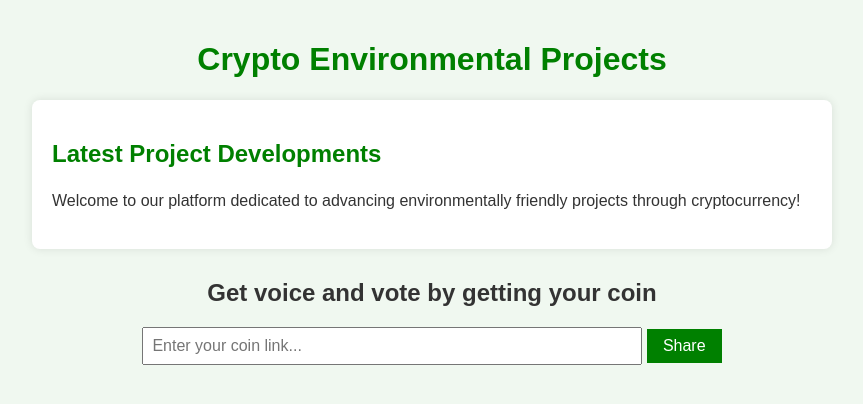
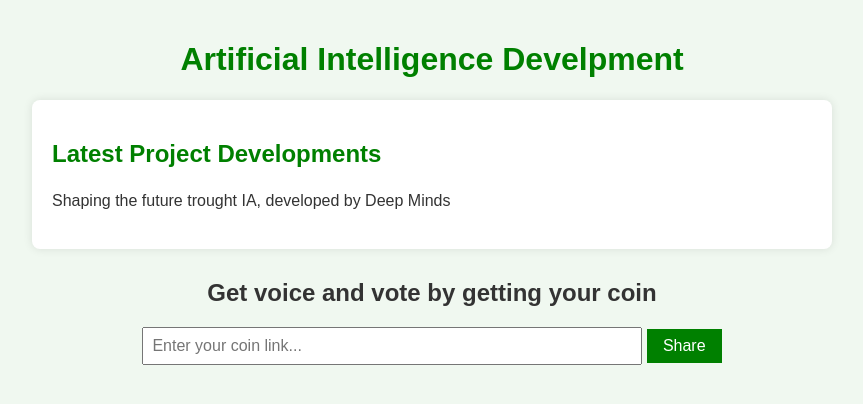
Before and after one commit to vsarubbi/Vlent, a plain HTML site: page index.html in a window 1280 px wide. Shown: the whole page, without its empty margins (208-1071 px from the left). Drawn offline with Linux system fonts and the light colour scheme.

Commit message:
Update index.html

```diff
--- a/index.html
+++ b/index.html
@@ -62,14 +62,14 @@
 
 <body>
   <header>
-    <h1>Crypto Environmental Projects</h1>
+    <h1>Artificial Intelligence Develpment</h1>
   </header>
 
   <div class="container">
     <div class="post-section">
       <h2>Latest Project Developments</h2>
-      <p>Welcome to our platform dedicated to advancing environmentally friendly projects through cryptocurrency!</p>
-      <!-- Add your project updates or information here -->
+      <p>Shaping the future trought IA, developed by Deep Minds</p>
+      <!-- Ask me a Question -->
     </div>
 
     <div class="share-post">
```
